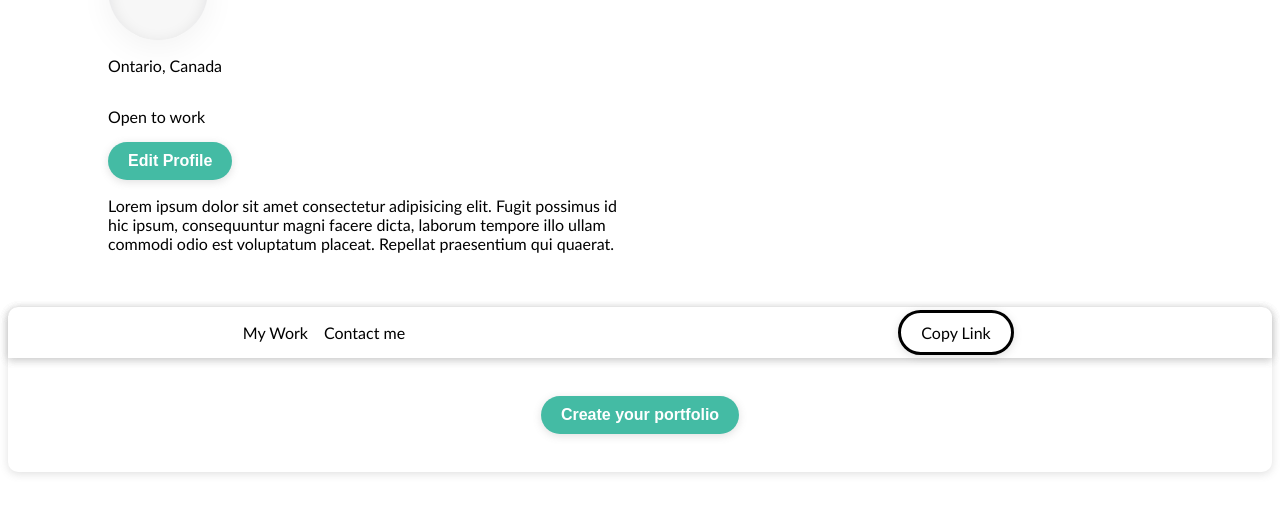
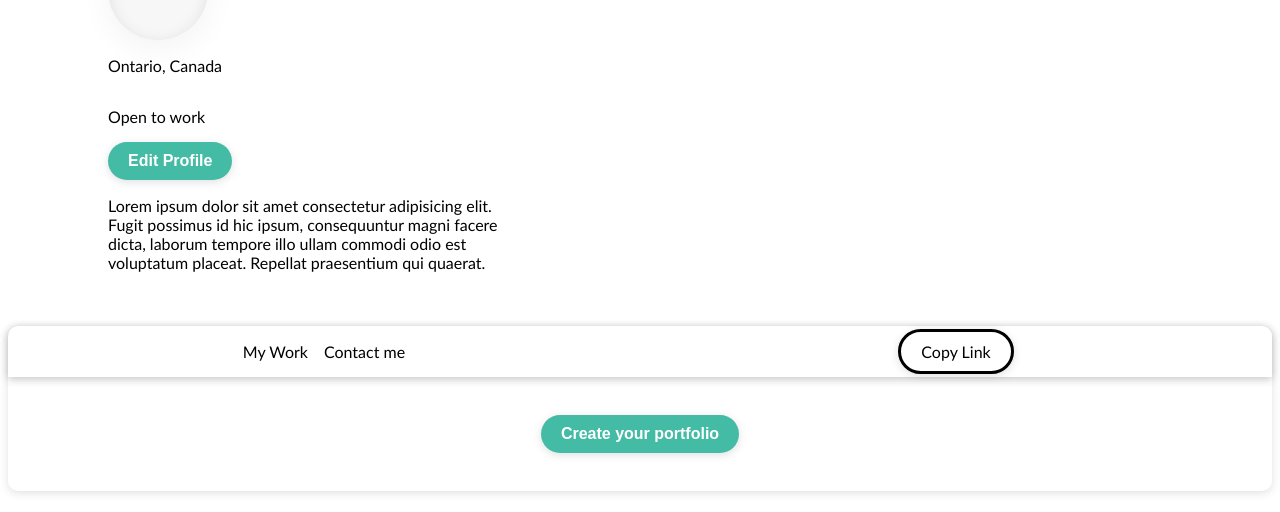
Before and after one commit to Zinzed/Final-Project, a Django app: page /main in a window 1280 px wide. Shown: the part 193-705 px from the top of the page. Run offline with Django 5.2, Linux system fonts and the light colour scheme; data that the repository does not hold is empty.

Commit message:
Fixed the max width for the bio summary

```diff
--- a/IMD2009A/portfolio_project/Artfolio/static/Artfolio/css/main.css
+++ b/IMD2009A/portfolio_project/Artfolio/static/Artfolio/css/main.css
@@ -377,6 +377,8 @@ footer {
 
     .navbar {
     padding: 0 10px;
-
 }
+    .summary {
+        max-width: 400px;
+    }
 }
```
